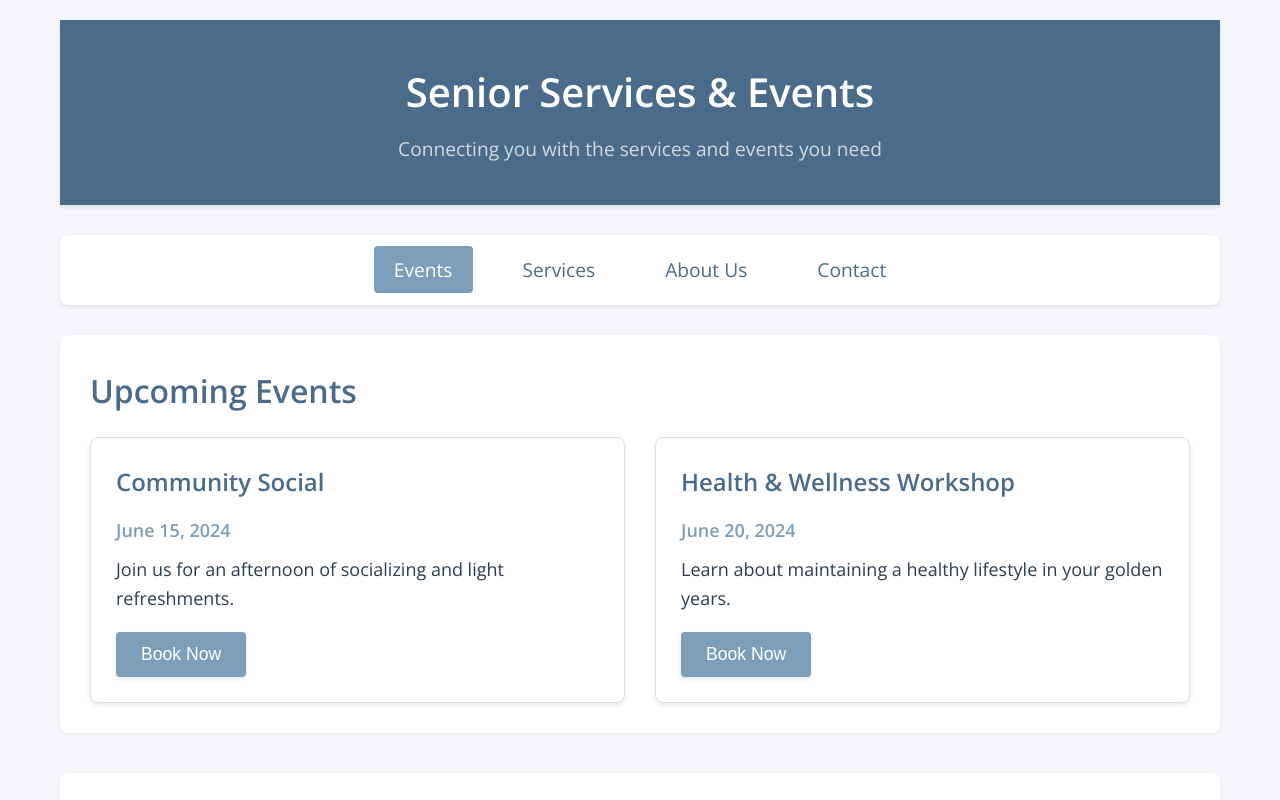
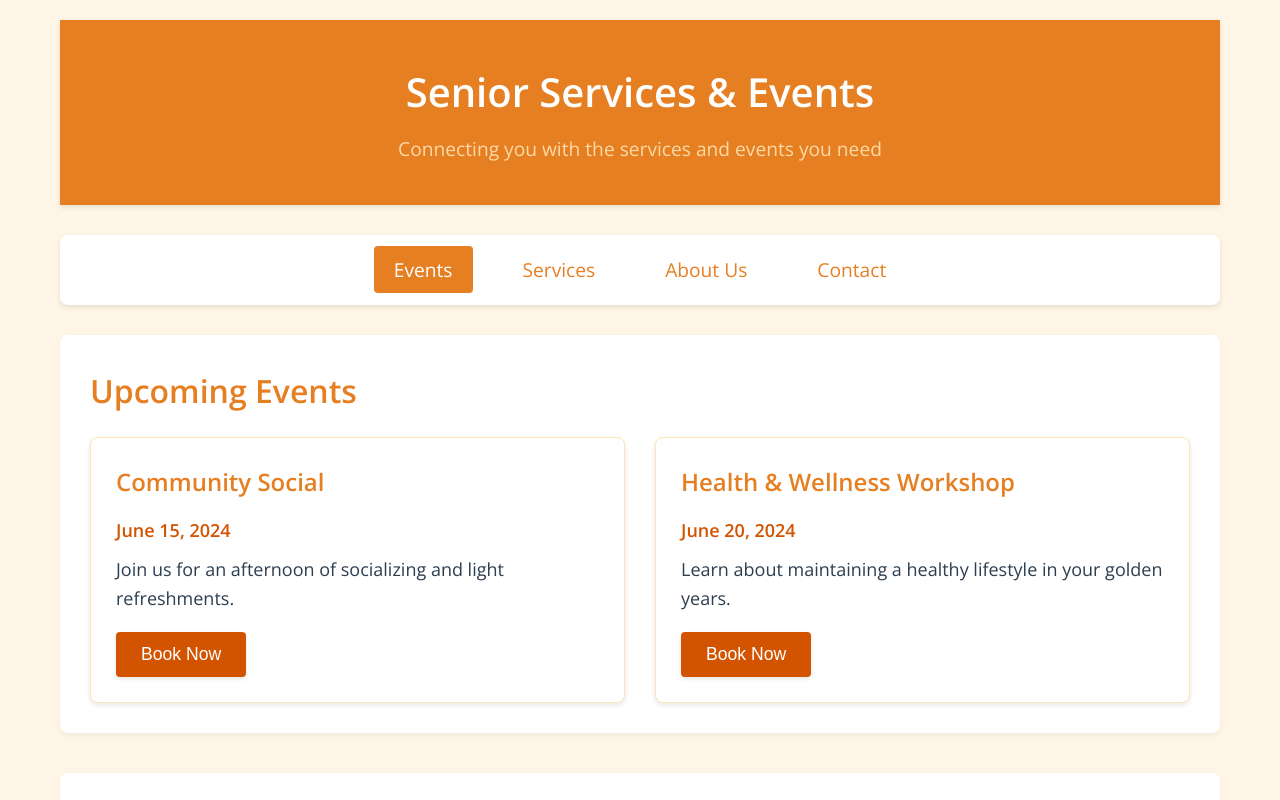
Before and after one commit to T0442853-Tobena/senior-services-website, a plain HTML site: page index.html in a window 1280 px wide. Shown: the top 800 px of the page. Drawn offline with nearby package versions, Linux system fonts and the light colour scheme.

Commit message:
Update to warm orange color scheme

```diff
--- a/styles.css
+++ b/styles.css
@@ -1,11 +1,12 @@
 :root {
-    --primary-color: #4A6B8A;  /* Soft blue-gray for headers */
-    --secondary-color: #7D9EB8;  /* Lighter blue for buttons and accents */
-    --accent-color: #E6A861;  /* Warm orange for highlights */
+    --primary-color: #E67E22;  /* Warm orange for headers */
+    --secondary-color: #D35400;  /* Darker orange for buttons */
+    --accent-color: #F39C12;  /* Bright orange for highlights */
     --text-color: #2C3E50;  /* Dark blue-gray for text */
-    --background-color: #F5F7FA;  /* Very light blue-gray for background */
+    --background-color: #FFF5E6;  /* Very light orange for background */
     --card-background: #FFFFFF;  /* White for cards */
-    --button-hover: #5D7B9A;  /* Slightly darker blue for button hover */
+    --button-hover: #E67E22;  /* Orange for button hover */
+    --header-text: #FFFFFF;  /* White for header text */
 }
 
 * {
@@ -32,7 +33,7 @@ header {
     text-align: center;
     padding: 40px 0;
     background-color: var(--primary-color);
-    color: white;
+    color: var(--header-text);
     margin-bottom: 30px;
     box-shadow: 0 2px 5px rgba(0,0,0,0.1);
 }
@@ -40,13 +41,13 @@ header {
 h1 {
     font-size: 2.5rem;
     margin-bottom: 10px;
-    color: white;
+    color: var(--header-text);
 }
 
 .tagline {
     font-size: 1.2rem;
     opacity: 0.9;
-    color: #E6E6E6;
+    color: #FFE4B5;
 }
 
 nav {
@@ -74,7 +75,7 @@ nav a {
 }
 
 nav a:hover, nav a.active {
-    background-color: var(--secondary-color);
+    background-color: var(--primary-color);
     color: white;
 }
 
@@ -105,7 +106,7 @@ h2 {
     border-radius: 8px;
     box-shadow: 0 2px 5px rgba(0,0,0,0.1);
     transition: transform 0.3s;
-    border: 1px solid #E0E0E0;
+    border: 1px solid #FFE4B5;
 }
 
 .event-card:hover, .service-card:hover {
@@ -156,7 +157,7 @@ footer {
     text-align: center;
     padding: 20px;
     background-color: var(--primary-color);
-    color: white;
+    color: var(--header-text);
     margin-top: 40px;
     box-shadow: 0 -2px 5px rgba(0,0,0,0.1);
 }
```
